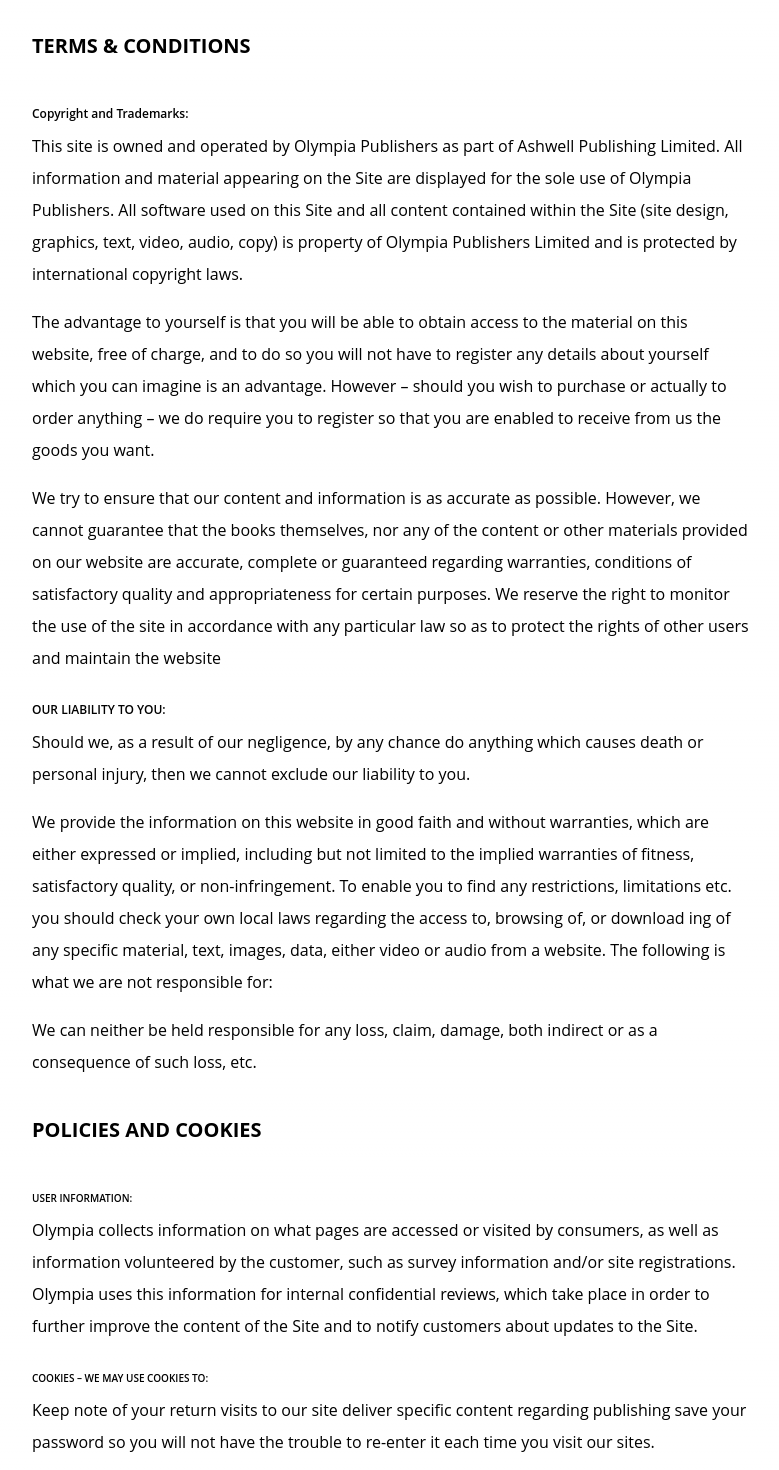
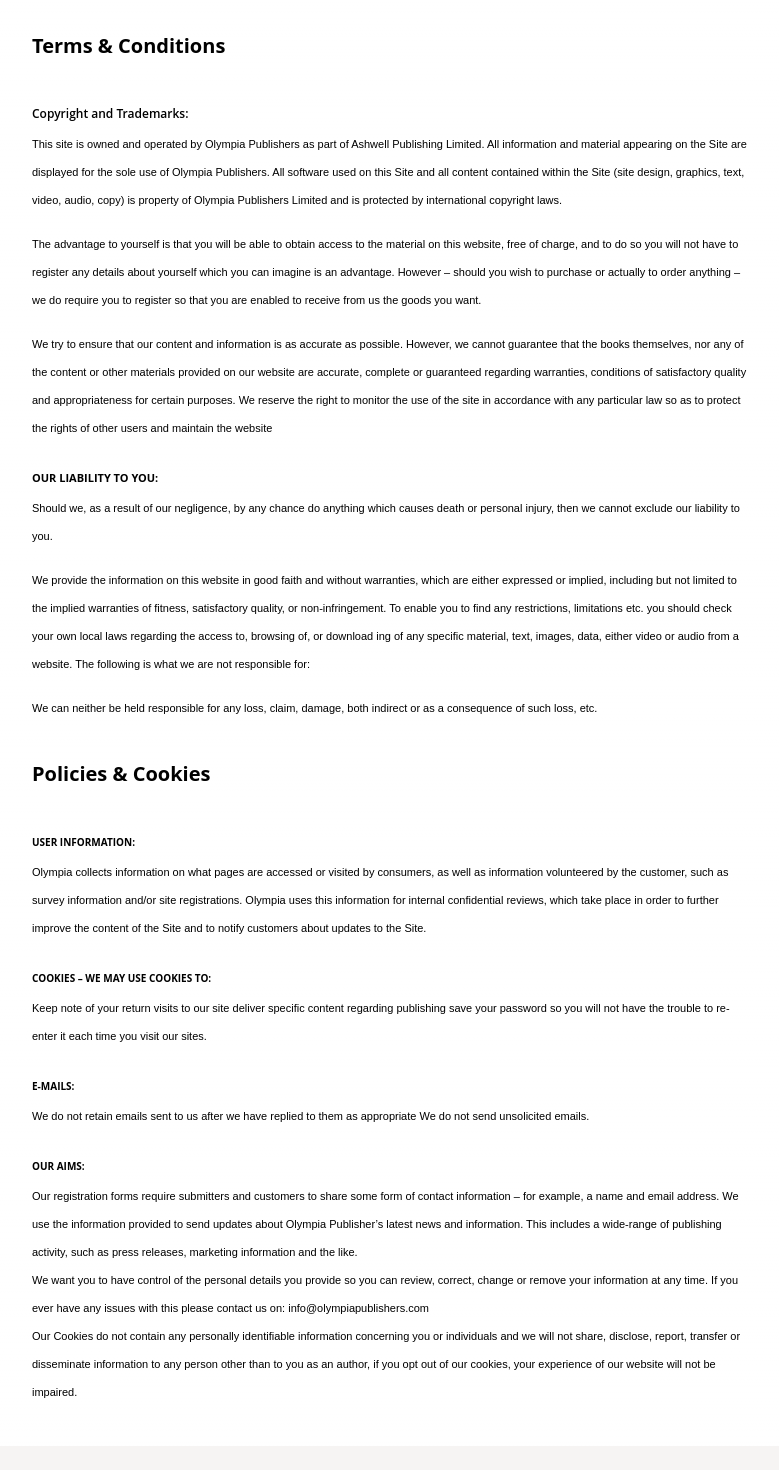
Before and after one commit to Hadees621/Olympia-USA, a Next.js app: page /terms-and-conditions in a window 1280 px wide. Shown: the part 420-1890 px from the top of the page, without its empty margins (248-1027 px from the left). Built offline with nearby package versions, Linux system fonts and the light colour scheme.

Commit message:
chore: terms and conditions

```diff
--- a/src/app/terms-and-conditions/page.js
+++ b/src/app/terms-and-conditions/page.js
@@ -14,13 +14,17 @@
           info@olympiapublishers.com
         </p>
 
-        <h1 className="font-bold text-[15px] lg:text-[20px] lg:py-4">
+        <h1 className="font-bold text-[15px] lg:text-[20px] lg:py-4 font-open-sans lg:hidden">
           {" "}
           TERMS & CONDITIONS{" "}
         </h1>
+        <h1 className="font-bold text-[15px] lg:text-[20px] lg:py-4 font-open-sans hidden lg:block">
+          {" "}
+          Terms & Conditions{" "}
+        </h1>
         <div>
           <p className="font-semibold text-[12px]">Copyright and Trademarks:</p>
-          <div className="lg:space-y-4">
+          <div className="lg:space-y-4 text-[11px] lg:leading-7 lg:font-droid-sans">
             <p>
               This site is owned and operated by Olympia Publishers as part of
               Ashwell Publishing Limited. All information and material appearing
@@ -53,8 +57,8 @@
         </div>
 
         <div>
-          <p className="font-semibold text-[12px]">OUR LIABILITY TO YOU:</p>
-          <div className="lg:space-y-4">
+          <p className="font-bold text-[11px]">OUR LIABILITY TO YOU:</p>
+          <div className="lg:space-y-4 text-[11px] lg:leading-7 lg:font-droid-sans">
             <p>
               Should we, as a result of our negligence, by any chance do
               anything which causes death or personal injury, then we cannot
@@ -77,16 +81,20 @@
           </div>
         </div>
 
-        <h1 className="font-bold text-[15px] lg:text-[20px] lg:py-4">
+        <h1 className="font-bold text-[15px] lg:text-[20px] lg:py-4 font-open-sans lg:hidden">
           {" "}
           POLICIES AND COOKIES
         </h1>
+        <h1 className="font-bold text-[15px] lg:text-[20px] lg:py-4 font-open-sans hidden lg:block">
+          {" "}
+          Policies & Cookies{" "}
+        </h1>
 
         <div>
-          <p className="font-semibold text-[12px] lg:text-[10px]">
+          <p className="font-bold text-[12px] lg:text-[10px]">
             USER INFORMATION:
           </p>
-          <p>
+          <p className="text-[11px] lg:leading-7 lg:font-droid-sans">
             Olympia collects information on what pages are accessed or visited
             by consumers, as well as information volunteered by the customer,
             such as survey information and/or site registrations. Olympia uses
@@ -97,10 +105,10 @@
         </div>
 
         <div>
-          <p className="font-semibold text-[12px] lg:text-[10px]">
+          <p className="font-bold text-[12px] lg:text-[10px]">
             COOKIES – WE MAY USE COOKIES TO:
           </p>
-          <p>
+          <p className="text-[11px] lg:leading-7 lg:font-droid-sans">
             Keep note of your return visits to our site deliver specific content
             regarding publishing save your password so you will not have the
             trouble to re-enter it each time you visit our sites.
@@ -108,16 +116,20 @@
         </div>
 
         <div>
-          <p className="font-semibold text-[12px] lg:text-[10px]">E-MAILS:</p>
-          <p>
+          <p className="font-bold text-[12px] lg:text-[10px] uppercase">
+            E-mails:
+          </p>
+          <p className="text-[11px] lg:leading-7 lg:font-droid-sans">
             We do not retain emails sent to us after we have replied to them as
             appropriate We do not send unsolicited emails.
           </p>
         </div>
 
         <div>
-          <p className="font-semibold text-[12px] lg:text-[10px]">OUR AIMS:</p>
-          <p>
+          <p className="font-bold text-[12px] lg:text-[10px] uppercase">
+            Our Aims:
+          </p>
+          <p className="text-[11px] lg:leading-7 lg:font-droid-sans">
             Our registration forms require submitters and customers to share
             some form of contact information – for example, a name and email
             address. We use the information provided to send updates about
@@ -125,13 +137,13 @@
             wide-range of publishing activity, such as press releases, marketing
             information and the like.
           </p>
-          <p>
+          <p className="text-[11px] lg:leading-7 lg:font-droid-sans">
             We want you to have control of the personal details you provide so
             you can review, correct, change or remove your information at any
             time. If you ever have any issues with this please contact us on:
             info@olympiapublishers.com
           </p>
-          <p>
+          <p className="text-[11px] lg:leading-7 lg:font-droid-sans">
             Our Cookies do not contain any personally identifiable information
             concerning you or individuals and we will not share, disclose,
             report, transfer or disseminate information to any person other than
```
